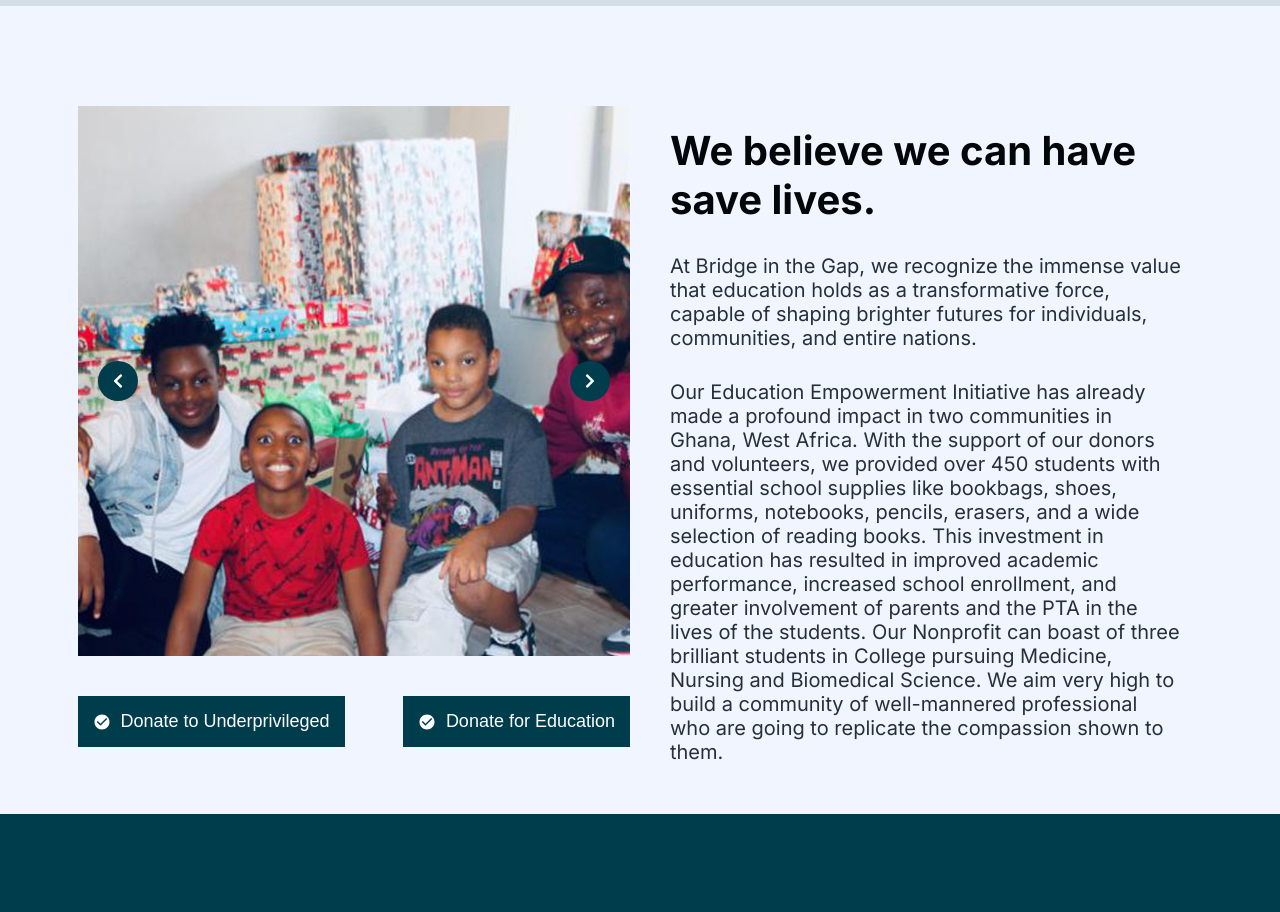
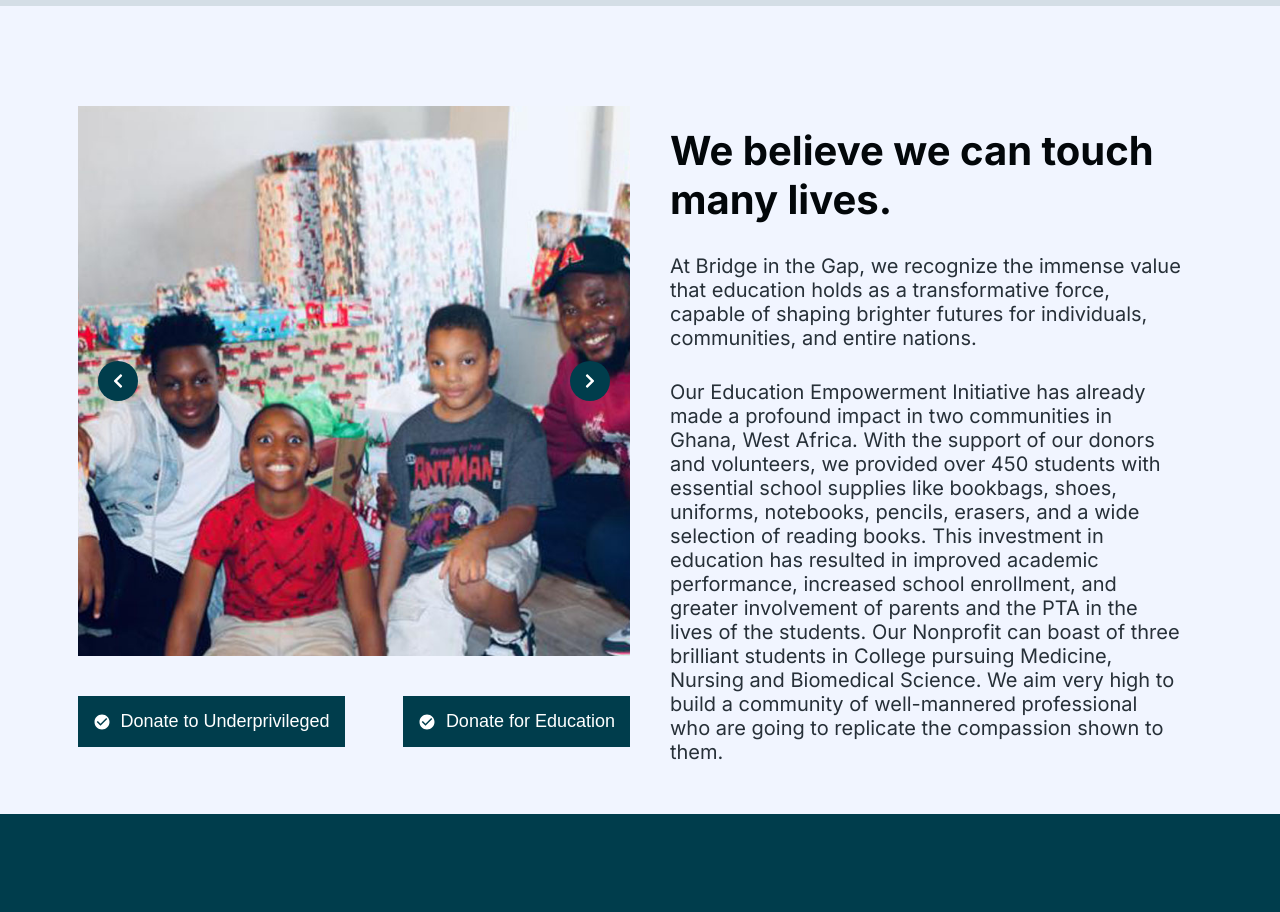
Before and after one commit to herdoycode/ghana, a Next.js app: page /about in a window 1280 px wide. Shown: the part 1220-2132 px from the top of the page. Built offline with nearby package versions, Linux system fonts and the light colour scheme; no server answers.

Commit message:
Fix text

```diff
--- a/app/about/page.tsx
+++ b/app/about/page.tsx
@@ -89,7 +89,7 @@ const AboutPage = () => {
             </div>
           </div>
           <div className="ab-rigtht">
-            <h2>We believe we can have save lives.</h2>
+            <h2>We believe we can touch many lives.</h2>
             <p>
               At Bridge in the Gap, we recognize the immense value that
               education holds as a transformative force, capable of shaping
```
